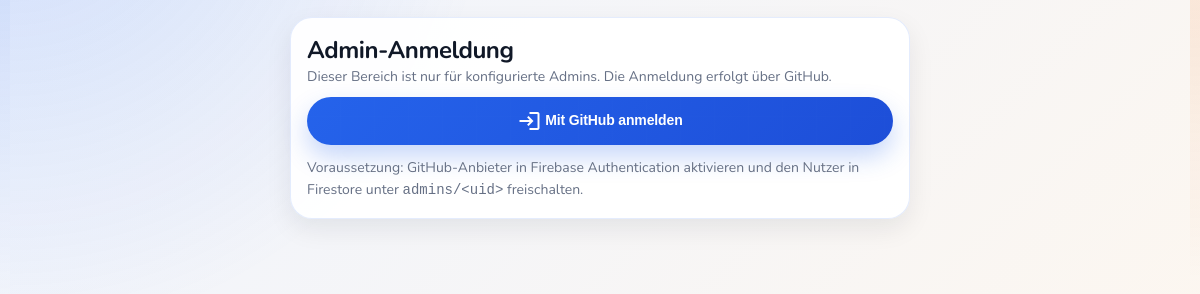
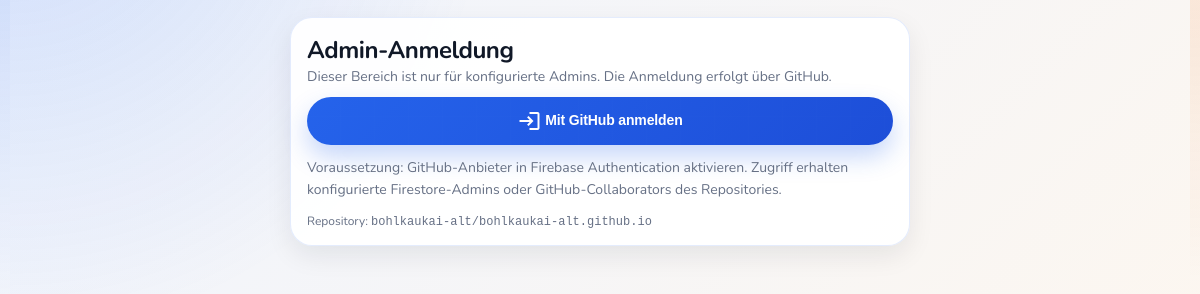
Before and after one commit to bohlkaukai-alt/Minijobfinder-beta, an Electron app: page admin.html in a window 1200 px wide. Shown: the part 156-450 px from the top of the page. Drawn offline with nearby package versions, Linux system fonts and the light colour scheme; no server answers.

Commit message:
Revise admin help text and script versioning
Updated admin help text for clarity and added repository information.

```diff
--- a/admin.html
+++ b/admin.html
@@ -28,7 +28,10 @@
                 <span class="material-icons" style="vertical-align:middle">login</span>
                 Mit GitHub anmelden
             </button>
-            <p class="admin-help">Voraussetzung: GitHub-Anbieter in Firebase Authentication aktivieren und den Nutzer in Firestore unter <code>admins/&lt;uid&gt;</code> freischalten.</p>
+            <p class="admin-help">Voraussetzung: GitHub-Anbieter in Firebase Authentication aktivieren. Zugriff erhalten konfigurierte Firestore-Admins oder GitHub-Collaborators des Repositories.</p>
+            <div class="admin-help github-repo-config">
+                Repository: <code id="admin-repo-label">bohlkaukai-alt/bohlkaukai-alt.github.io</code>
+            </div>
         </section>
 
         <section id="admin-denied-card" class="card admin-denied-card hidden">
@@ -90,6 +93,6 @@
         appId: "1:910969132661:web:1507192ed39cd897db4a3c"
     };</script>
 <script src="assets/js/minijob-limit.js"></script>
-<script src="assets/js/admin.js"></script>
+<script src="assets/js/admin.js?v=v17"></script>
 </body>
 </html>
```
